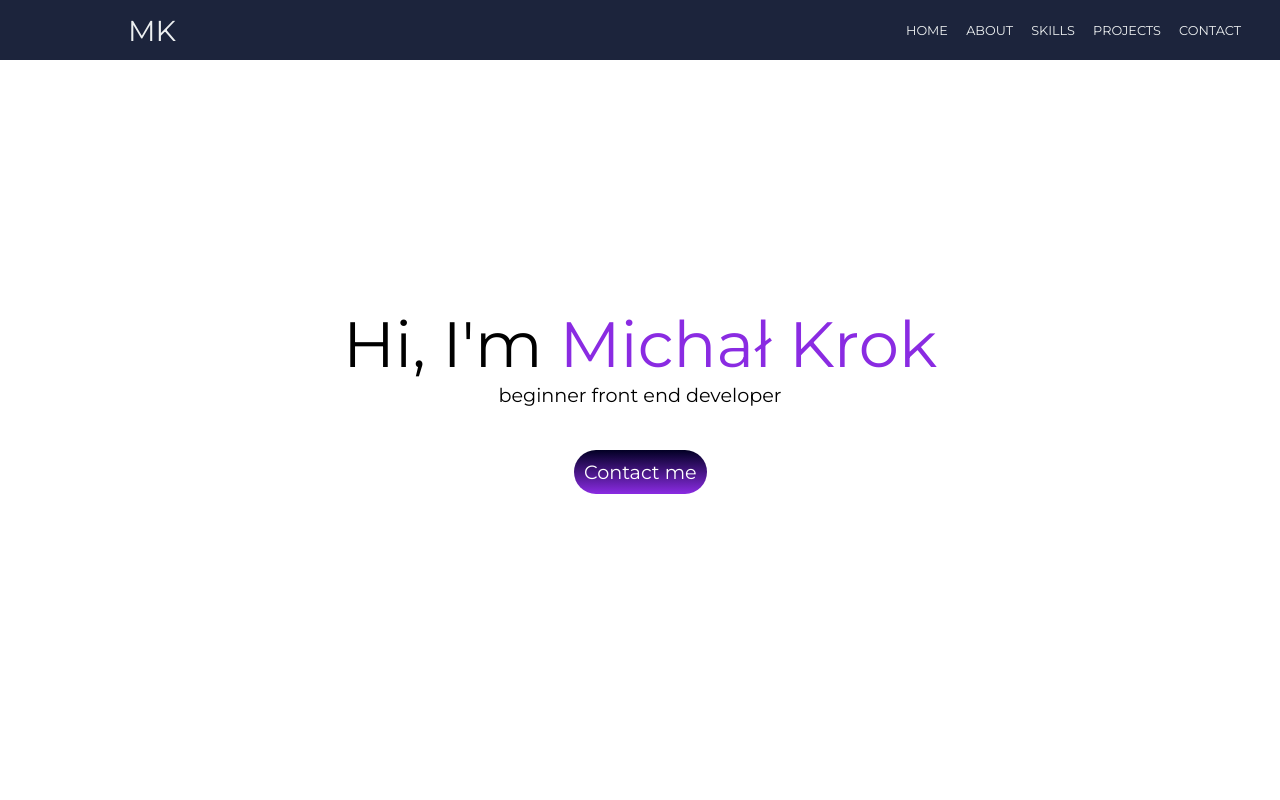
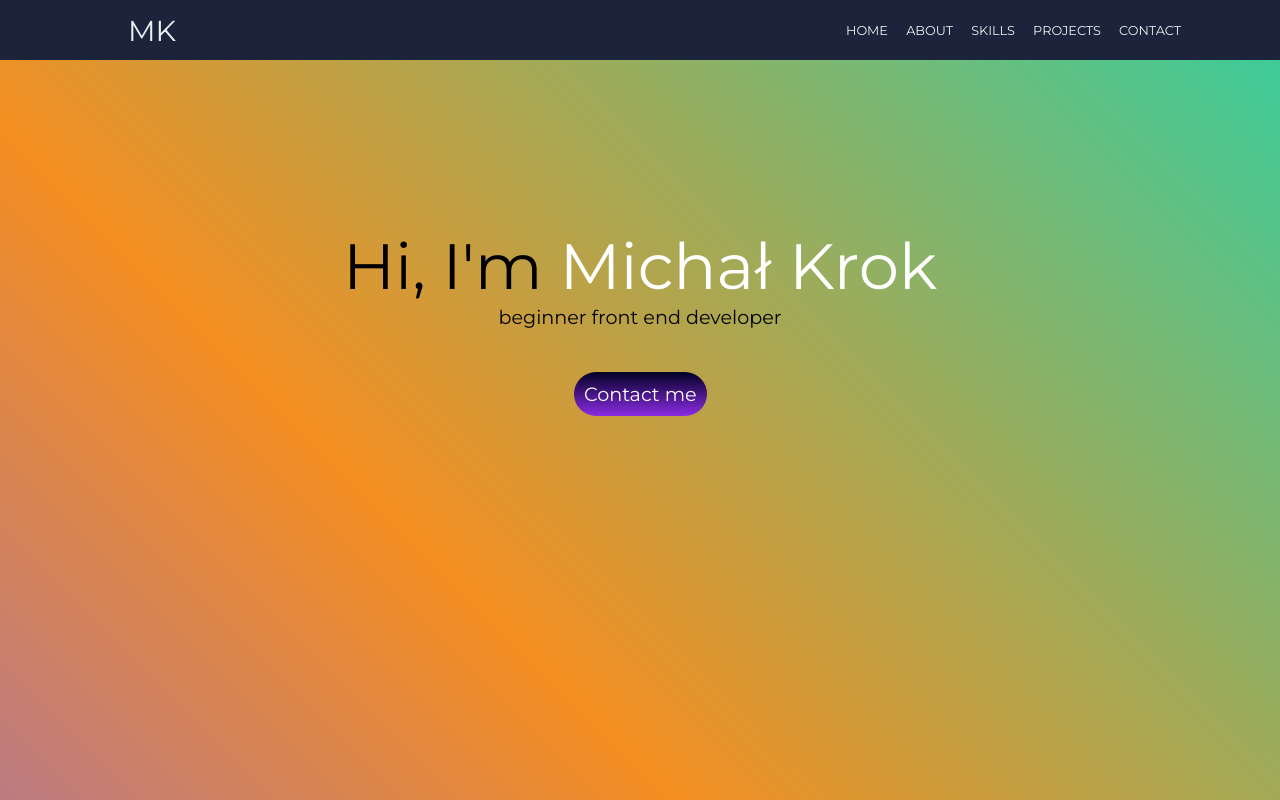
Before and after one commit to krokmichal/krokmichal.github.io, a plain HTML site: page index.html in a window 1280 px wide. Shown: the top 800 px of the page. Drawn offline with Linux system fonts and the light colour scheme.

Commit message:
main section background change

```diff
--- a/index.html
+++ b/index.html
@@ -25,6 +25,7 @@
         </div>
     </nav>
     <div id="home-section">
+        <div id="home">
         <div id="title"><h1>Hi, I'm <span id="my-name">Michał Krok</span>
             <br>
             <span id="title-extension">beginner front end developer</span></h1>
@@ -32,6 +33,7 @@
         <div id="contact-me">
             <button id="contact-me-button" onclick="document.getElementById('contact-section').scrollIntoView();">Contact me</button>
         </div>
+    </div>
     </div>
     <div id="about-section">
         <div id="about-text">
--- a/style.css
+++ b/style.css
@@ -53,12 +53,11 @@ nav {
 }
 
 #navigation {
-  margin-right: 20px;
+  margin-right: 80px;
 }
 
 .logo {
   cursor: pointer;
-  margin-right: auto;
   font-size: 1.8rem;
   color: var(--whitelike);
 }
@@ -142,16 +141,33 @@ button:hover {
   justify-content: center;
   align-items: center;
   flex-direction: column;
-  background-color: white;
-  height: 500px;
-  margin-bottom: 300px;
+  background: linear-gradient(45deg, #d2001a,#7462ff,#f48e21,#23d5ab);
+  background-size: 300%, 300%;
+  animation: color 12s ease-in-out infinite;
+  height: 80em;
+}
+
+@keyframes color {
+  0%{
+    background-position: 0 50%;
+  }
+  50%{
+    background-position: 100% 50%;
+  }
+  100%
+  {
+    background-position: 0 50%;
+  }
+}
+
+#home {
+  margin-bottom: 200px;
 }
 
 #title {
   display: flex;
   justify-content: center;
   align-items: center;
-  padding-top: 20%;
   font-size: 2rem;
 }
 
@@ -162,7 +178,7 @@ button:hover {
 }
 
 #my-name {
-  color: blueviolet;
+  color: white;
 }
 
 #contact-me {
@@ -229,7 +245,7 @@ button:hover {
   align-items: center;
   justify-content: space-around;
   background-color: var(--secondarycolor);
-  height: 750px;
+  height: 80em;
   color: white;
 }
 
@@ -264,7 +280,7 @@ button:hover {
   align-items: center;
   justify-content: center;
   background-color: white;
-  height: 750px;
+  height: 80em;
   color: blueviolet;
 }
 
@@ -299,7 +315,7 @@ button:hover {
   align-items: center;
   justify-content: space-around;
   background-color: var(--secondarycolor);
-  height: 750px;
+  height: 80em;
   color: white;
   width: 100%;
 }
@@ -363,7 +379,7 @@ button:hover {
   flex-direction: column;
   align-items: center;
   justify-content: space-around;
-  height: 650px;
+  height: 60em;
   color: white;
   background-color: var(--navback);
 }
@@ -445,7 +461,16 @@ footer i {
   margin: 5px;
 }
 
+@media only screen and (max-width: 1900px) {
+  #home-section, #about-section, #skills-section, #projects-section
+  {
+    height: 800px;
+  }
+}
+
 @media only screen and (max-width: 1115px) {
+
+
 
   #contact-me {
     margin-top: 50px;
```
